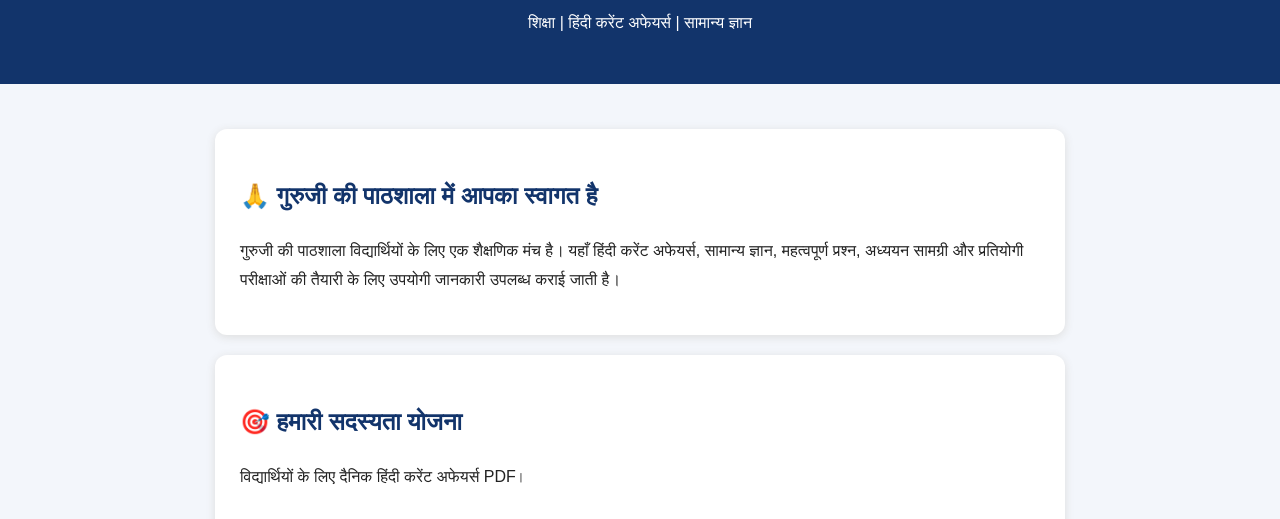
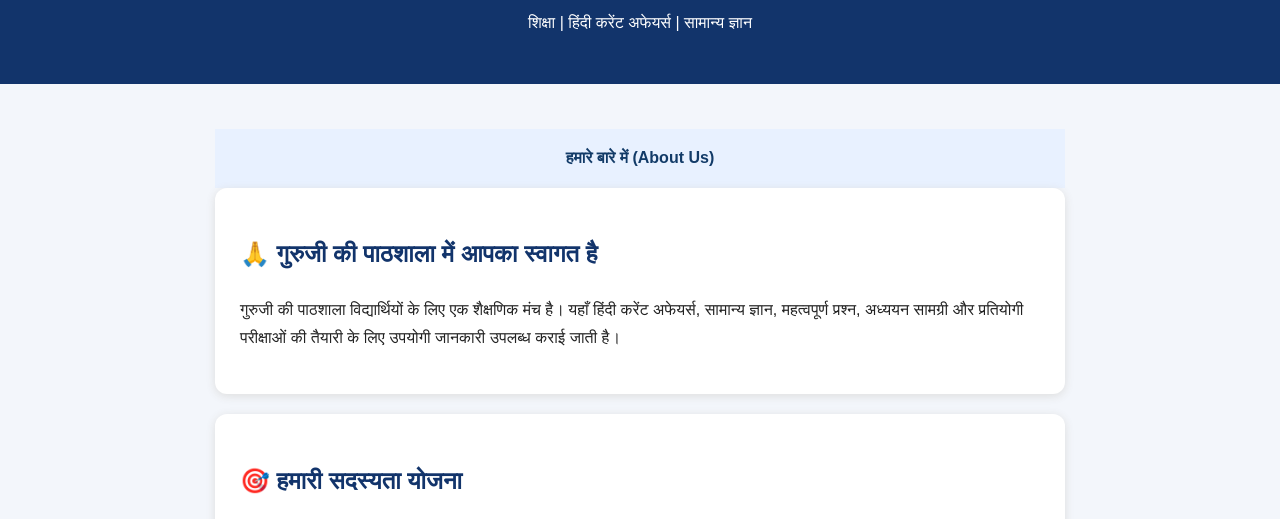
Before and after one commit to Bpdabhi28/bpdabhi28.github.io, a plain HTML site: page index.html in a window 1280 px wide. Shown: the part 261-780 px from the top of the page. Drawn offline with Linux system fonts and the light colour scheme.

Commit message:
Added About Us Link to Home Page

```diff
--- a/index.html
+++ b/index.html
@@ -144,7 +144,11 @@ alt="गुरुजी की पाठशाला का लोगो">
 
 </header>
 
-<div class="container">
+<div class="container"><nav style="text-align:center; padding:15px; background:#e8f1ff;">
+<a href="about.html" style="color:#123b68; font-weight:bold; text-decoration:none;">
+हमारे बारे में (About Us)
+</a>
+</nav>
 
 <div class="card">
 
```
